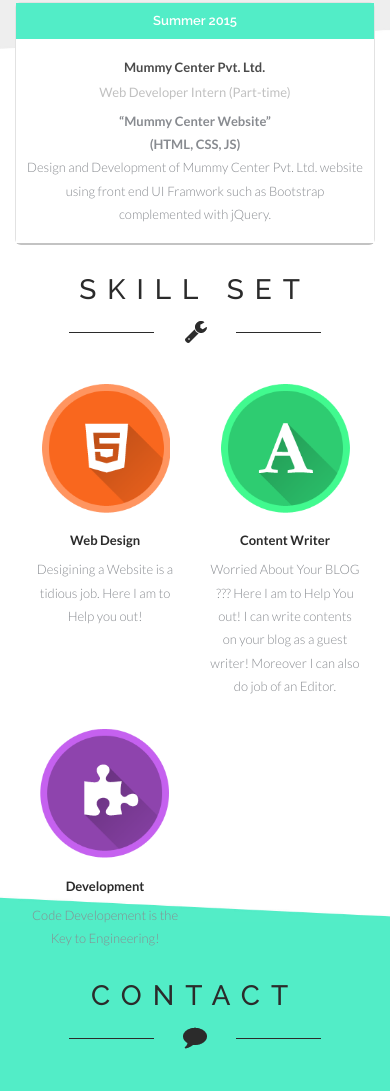
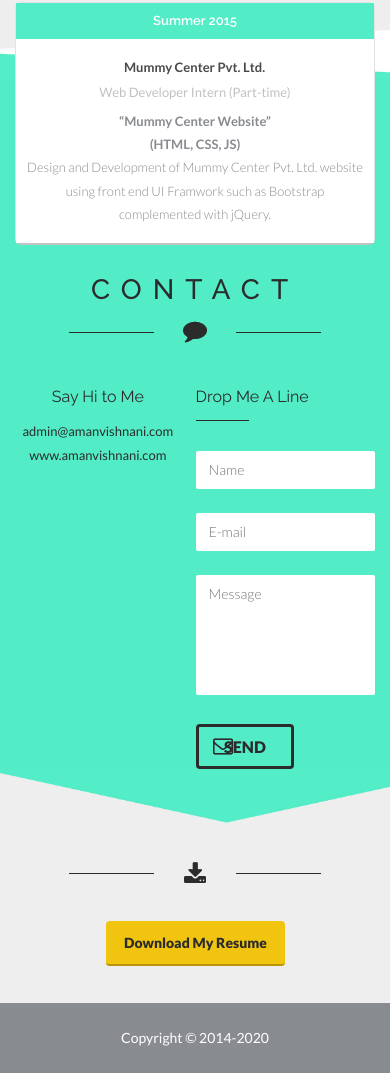
Before and after one commit to amanvishnani/amanvishnani.com, a website: page index.html in a window 390 px wide. Shown: the part 3350-4441 px from the top of the page. Drawn offline with nearby package versions, Linux system fonts and the light colour scheme.

Commit message:
Removed skills section.

```diff
--- a/index.html
+++ b/index.html
@@ -327,39 +327,6 @@
 	<!--//work-->
 	<div class="services-back"></div>
 
-	<!--services-->
-	<div style="height: 100vh" class="services text-center scroll-av" id="services">
-		<div class="container">
-			<div class="ser-info">
-				<h3>SKILL SET</h3>
-			</div>
-			<div class="strip text-center">
-				<img src="images/ser.png" alt=" " />
-			</div>
-			<div class="ser-grids">
-				<div class="col-md-4 ser-grid">
-					<div class="ser-imagea wow rotateIn" data-wow-delay="0.5s"></div>
-					<h3>Web Design</h3>
-					<p>Desigining a Website is a tidious job. Here I am to Help you out!</p>
-				</div>
-
-				<div class="col-md-4 ser-grid">
-					<div class="ser-imagec wow rotateIn" data-wow-delay="1s"></div>
-					<h3>Content Writer</h3>
-					<p>Worried About Your BLOG ??? Here I am to Help You out! I can write contents on your blog as a guest writer! Moreover
-						I can also do job of an Editor.</p>
-				</div>
-				<div class="col-md-4 ser-grid">
-					<div class="ser-imaged wow rotateIn" data-wow-delay="1.5s"></div>
-					<h3>Development</h3>
-					<p>Code Developement is the Key to Engineering!</p>
-				</div>
-				<div class="clearfix"></div>
-			</div>
-		</div>
-	</div>
-	<!--//services-->
-
 	<div class="contact-back"></div>
 	<!--contact-->
 	<div class="contact scroll-av" id="contact">
```
